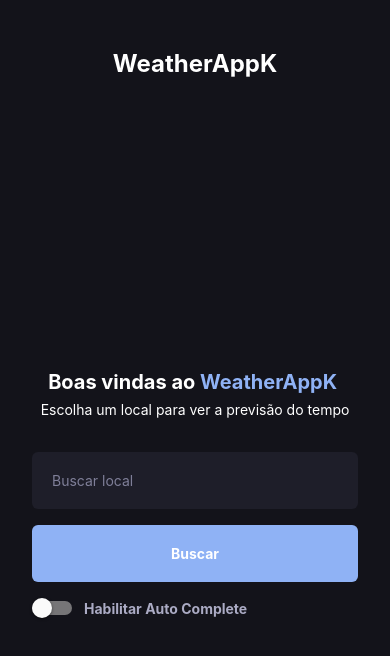
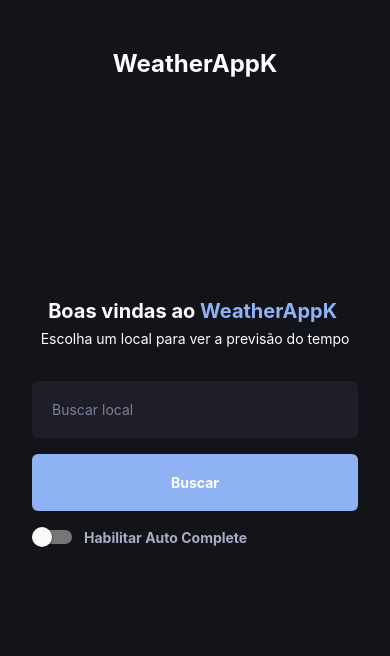
Before and after one commit to kauan777/weather-app, a React Native app: screen /Home in a window 390 px wide. Shown: the top 656 px of the page. Built offline with nearby package versions, Linux system fonts and the light colour scheme.

Commit message:
refactor: restructure HomeScreen layout for improved keyboard handling and organization

```diff
--- a/src/screens/Home.tsx
+++ b/src/screens/Home.tsx
@@ -1,4 +1,12 @@
-import {Switch, Text, View} from 'react-native';
+import {
+  Keyboard,
+  KeyboardAvoidingView,
+  Platform,
+  Switch,
+  Text,
+  TouchableWithoutFeedback,
+  View,
+} from 'react-native';
 import React from 'react';
 import {SafeAreaView} from 'react-native-safe-area-context';
 import {Input} from '@/components/Input';
@@ -22,12 +30,19 @@ export function HomeScreen() {
   );
 
   return (
-    <SafeAreaView className="flex-1 bg-gray-900 py-12 px-8 items-center ">
-      <Text className="text-white font-bold text-2xl">WeatherAppK</Text>
-      <View className="mt-72 gap-8 w-full">
+    <KeyboardAvoidingView
+      className="flex-1 w-full bg-gray-900"
+      behavior={Platform.OS === 'ios' ? 'padding' : 'height'}>
+      <TouchableWithoutFeedback onPress={Keyboard.dismiss}>
+        <SafeAreaView className="flex-1 bg-gray-900 py-12 px-8 items-center">
+          <Text className="text-white flex-1 font-bold text-2xl">
+            WeatherAppK
+          </Text>
+          <View className="flex-1 gap-8 w-full">
             <View className="gap-1">
               <Text className="text-white text-center font-bold text-xl">
-            Boas vindas ao <Text className="text-blue-light">WeatherAppK</Text>{' '}
+                Boas vindas ao{' '}
+                <Text className="text-blue-light">WeatherAppK</Text>{' '}
               </Text>
               <Text className="text-white text-center text-sm">
                 Escolha um local para ver a previsão do tempo
@@ -66,6 +81,9 @@ export function HomeScreen() {
               </View>
             </View>
           </View>
+          <View className="flex-1" />
         </SafeAreaView>
+      </TouchableWithoutFeedback>
+    </KeyboardAvoidingView>
   );
 }
```
Lines whose indentation alone changed are shown as unchanged.
